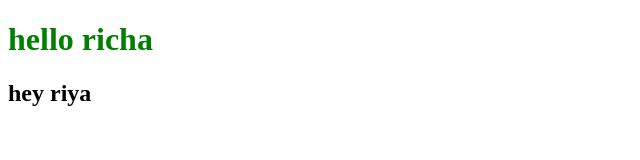
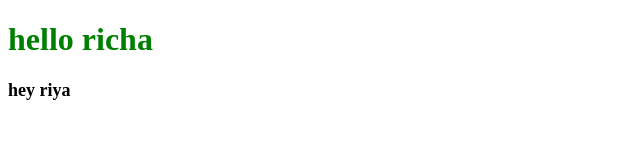
Before and after one commit to pandeyricha1002/demo2, a website: page index.html in a window 1280 px wide. Shown: the full height of the page, 0-640 px from the left. Drawn offline with Linux system fonts and the light colour scheme.

Commit message:
added font size in h2

```diff
--- a/index.css
+++ b/index.css
@@ -1,3 +1,6 @@
 h1 {
     color: green;
 }
+h2{
+    font-size: large;
+}
```
